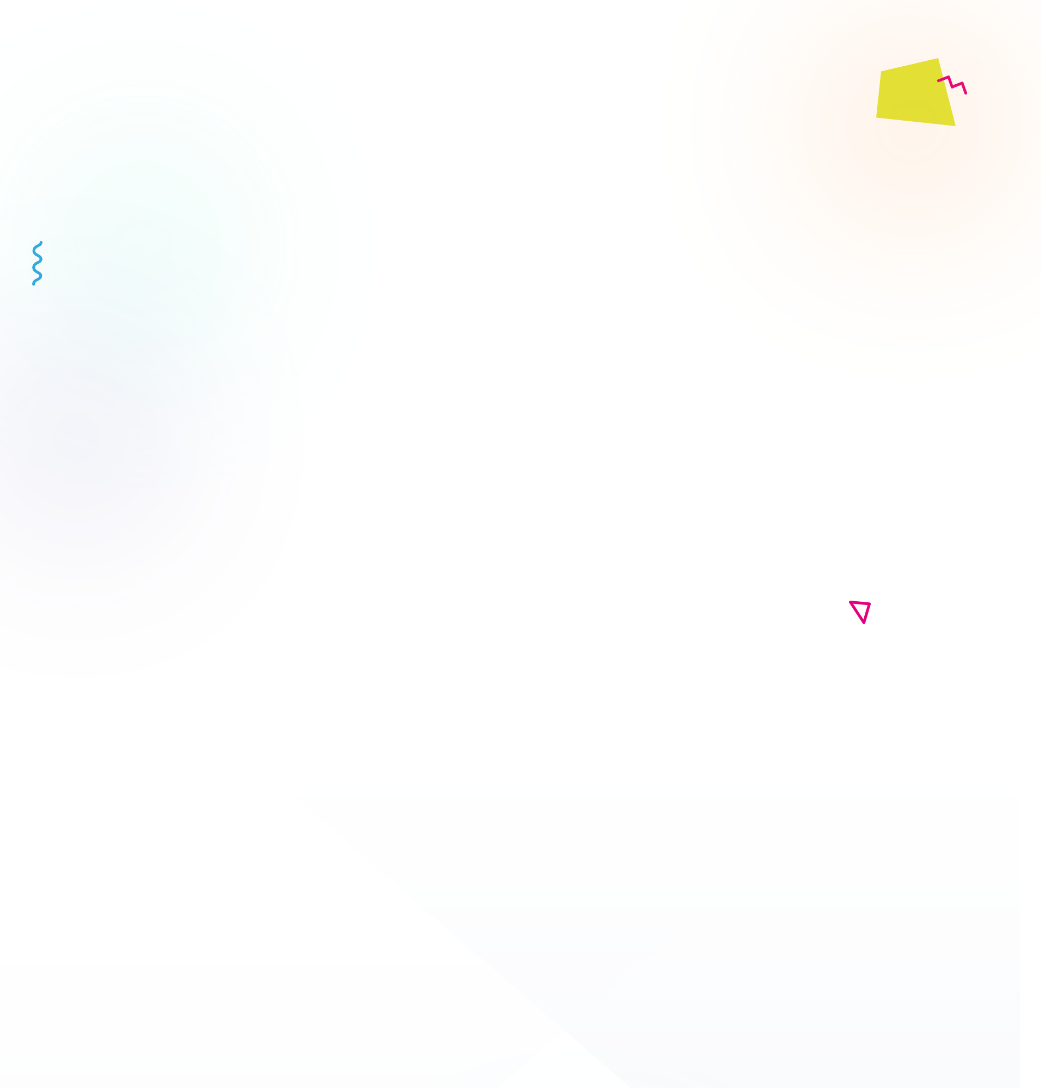
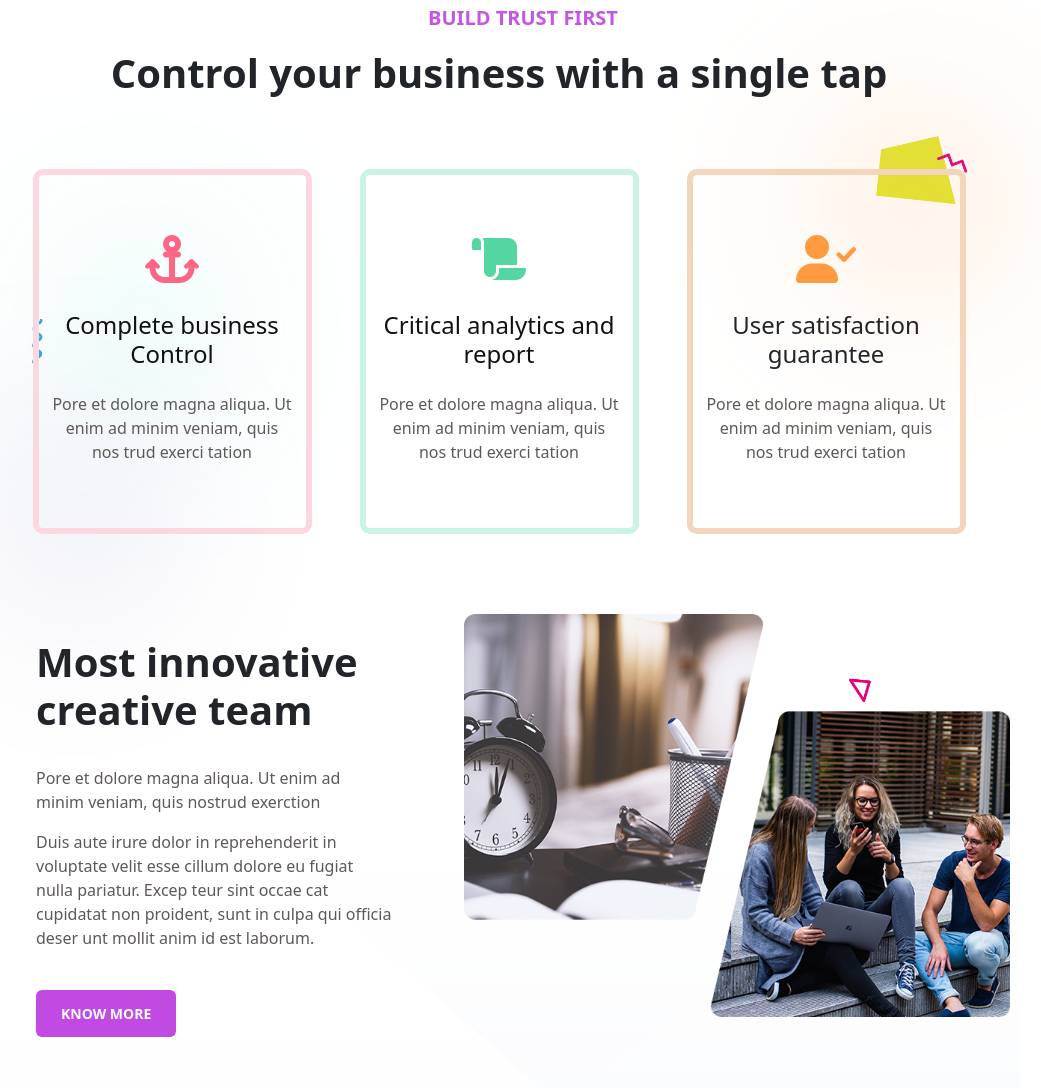
Before and after one commit to ptuan123987/project-demo, a plain HTML site: page index.html in a window 1280 px wide. Shown: the part 745-1833 px from the top of the page, without its empty margins (117-1158 px from the left). Drawn offline with nearby package versions, Linux system fonts and the light colour scheme.

Commit message:
17/10/2022

```diff
--- a/index.html
+++ b/index.html
@@ -14,8 +14,6 @@
 
     <script src="https://cdn.jsdelivr.net/npm/bootstrap@5.2.2/dist/js/bootstrap.bundle.min.js" integrity="sha384-OERcA2EqjJCMA+/3y+gxIOqMEjwtxJY7qPCqsdltbNJuaOe923+mo//f6V8Qbsw3" crossorigin="anonymous"></script>
     <header>
-
-
         <nav class="navbar navbar-expand-lg bg-transparent">
             <div class="container">
                 <img src="./src/assets/img/logo/logo-rou.png" alt="" srcset="" class="navbar-brand">
@@ -53,10 +51,15 @@
                     <form class="d-flex" role="search">
                         <button class="btn btn-outline-success px-4" type="submit">Get A Quote</button>
                         <div class="icons">
-                            <i class="fa-brands fa-facebook-f fs-5 px-2 ps-5 "></i>
-                            <i class="fa-brands fa-twitter fs-5 px-2 "></i>
-                            <i class="fa-brands fa-youtube fs-5 px-2 "></i>
-                            <i class="fa-brands fa-instagram fs-5 px-2 "></i>
+                            <a href="">
+                                <i class="fa-brands fa-facebook-f fs-5 px-2 ps-5 "></i></a>
+                            <a href="">
+                                <i class="fa-brands fa-twitter fs-5 px-2 "></i></a>
+                            <a href="">
+                                <i class="fa-brands fa-youtube fs-5 px-2 "></i></a>
+                            <a href="">
+                                <i class="fa-brands fa-instagram fs-5 px-2 "></i></a>
+
                         </div>
                     </form>
                 </div>
@@ -65,19 +68,69 @@
 
         <div class="hero-erea container ">
             <div class="row">
-                <div class="col-12 col-md-6 pt-5 p-5 pe-md-5">
+                <div class="col-12 col-md-5 pt-5 p-5 pe-md-5">
                     <h1 class="fw-bold  lh-base">Works Smartly with Endless Possibility</h1>
-                    <p class=" py-3">Pore et dolore magna aliqua. Ut enim ad minim veniam, quis nostrud exerction </p>
+                    <p class=" py-3 ">Pore et dolore magna aliqua. Ut enim ad minim veniam, quis nostrud exerction </p>
                     <button class="btn btn-outline-success  px-5 py-3 py-" type="submit">Get Started</button>
                 </div>
-                <div class="col-12 col-md-6 pt-5">
-                    <img src="./src/assets/img/image/rou-top-hero.png" alt="" srcset="" class="rounded float-end">
+                <div class="col-12 col-md-7 pt-5">
+                    <img src="./src/assets/img/image/rou-top-hero.png" alt="" srcset="" class="img-fluid">
                 </div>
             </div>
         </div>
     </header>
-    <div class="content">
-
+    <div class="content mt-5 ">
+        <div class="intro container">
+            <section class="row ">
+                <div class="title col-12">
+                    <p class="text-center fs-5 text-uppercase sm-title ">
+                        Build Trust First
+                    </p>
+                    <p class="h1 text-center pe-5 fw-bold ">Control your business with a single tap</p>
+                </div>
+            </section>
+            <section class="row justify-content-center my-5 mx-auto">
+                <div class="item-1 col-8 col-md-3 text-center py-5 my-3 me-md-5 ">
+                    <a href="">
+                        <div class="icon  pb-3">
+                            <i class="fa-solid fa-anchor"></i>
+                        </div>
+                    </a>
+                    <div class="h4 head-title pb-3">Complete business Control</div>
+                    <p class="info-product">
+                        Pore et dolore magna aliqua. Ut enim ad minim veniam, quis nos trud exerci tation </p>
+                </div>
+                <div class="item-2 col-8 col-md-3 text-center py-5 my-3 me-md-5">
+                    <a href="">
+                        <div class="icon  pb-3">
+                            <i class="fa-solid fa-scroll"></i>
+                        </div>
+                    </a>
+                    <div class="h4 head-title pb-3">Critical analytics and report</div>
+                    <p class="info-product">Pore et dolore magna aliqua. Ut enim ad minim veniam, quis nos trud exerci tation </p>
+                </div>
+                <div class="item-3 col-8 col-md-3 text-center py-5 my-3 me-md-5">
+                    <a href="">
+                        <div class="icon  pb-3">
+                            <i class="fa-solid fa-user-check"></i>
+                        </div>
+                    </a>
+                    <div class="h4 head-title pb-3">User satisfaction guarantee</div>
+                    <p class="info-product">Pore et dolore magna aliqua. Ut enim ad minim veniam, quis nos trud exerci tation </p>
+                </div>
+            </section>
+            <section class=" row justify-content-center creative-team ">
+                <div class="col-10 col-md-4 mb-5 me-md-5">
+                    <div class="head-title h1 py-4 fw-bold">Most innovative creative team</div>
+                    <p class="info-cre-team-1">Pore et dolore magna aliqua. Ut enim ad minim veniam, quis nostrud exerction </p>
+                    <p class="info-cre-team-2 pb-4">Duis aute irure dolor in reprehenderit in voluptate velit esse cillum dolore eu fugiat nulla pariatur. Excep teur sint occae cat cupidatat non proident, sunt in culpa qui officia deser unt mollit anim id est laborum.</p>
+                    <button class="btn know-more" type="submit">Know More</button>
+                </div>
+                <div class="create-team-image col-8 col-md-6 mb-5">
+                    <img src="./src/assets/img/image/rou-create-team.png" alt="" class="img-fluid ">
+                </div>
+            </section>
+        </div>
     </div>
 
 </body>
--- a/src/assets/css/style.css
+++ b/src/assets/css/style.css
@@ -2,6 +2,10 @@
     display: inline-block;
     height: 48px;
     line-height: 48px;
+}
+
+a {
+    text-decoration: none;
 }
 
 header {
@@ -15,14 +19,6 @@ header {
     display: block;
     max-width: 88px;
     max-height: 48px;
-    width: auto;
-    height: auto;
-}
-
-img {
-    display: block;
-    max-width: 600px;
-    max-height: 700px;
     width: auto;
     height: auto;
 }
@@ -66,3 +62,62 @@ img {
     background: url(/src/assets/img/background/rou-bg-2.png) no-repeat center center;
     background-size: cover;
 }
+
+.content .intro .sm-title {
+    color: #c456e4;
+    font-weight: 600;
+}
+
+.content .intro .item-1 {
+    border: 6px solid #fcd7df;
+    border-radius: 10px;
+    color: #111;
+}
+
+.content .intro .icon {
+    font-size: 48px;
+}
+
+.content .intro .item-1 .icon {
+    color: #fe6686;
+}
+
+.content .intro .item-2 {
+    border: 6px solid #c9f3e2;
+    border-radius: 10px;
+    color: #111;
+}
+
+.content .intro .item-2 .icon {
+    color: #54d6a1;
+}
+
+.content .intro .item-3 {
+    border: 6px solid #f2d5ba;
+    border-radius: 10px;
+}
+
+.content .intro .item-3 .icon {
+    color: #fe9a3f;
+}
+
+.content .intro .info-product {
+    color: #5e5859;
+}
+
+.content .intro .creative-team {
+    margin-top: 64px;
+}
+
+.content .intro .creative-team p {
+    color: #5e5858;
+}
+
+.content .intro .creative-team button {
+    background-color: #c04ae2;
+    color: #fff;
+    padding: 12px 24px;
+    text-transform: uppercase;
+    font-size: 14px;
+    font-weight: 600;
+}
```
Also changed, not shown: src/assets/img/image/rou-create-team.png (added).
